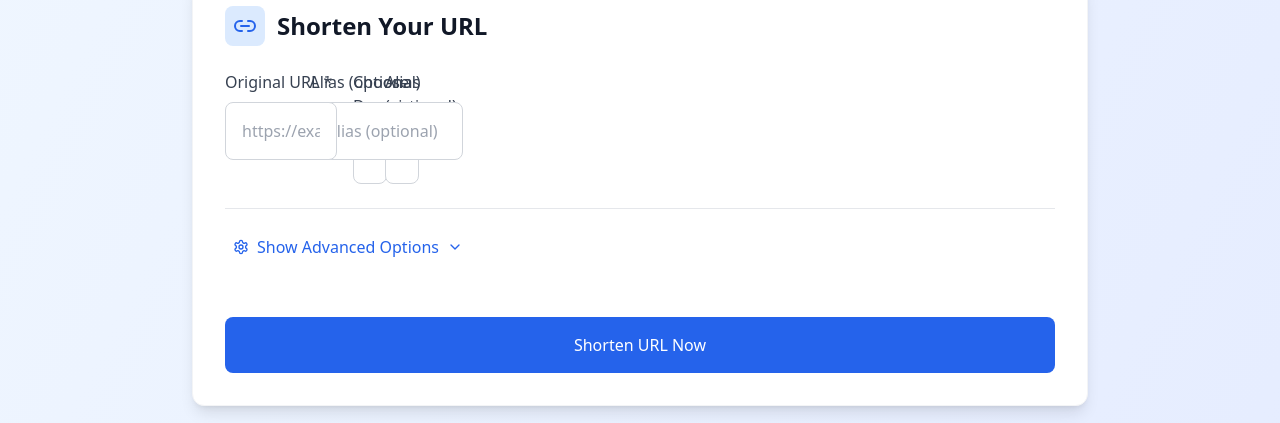
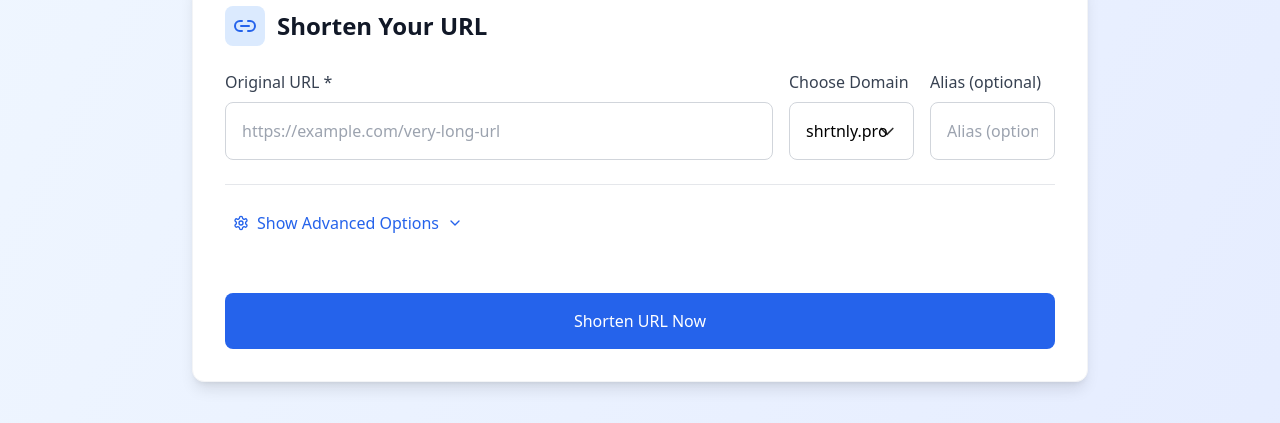
Before and after one commit to shrtnly/Shrtnly, a React (Vite) app: page / in a window 1280 px wide. Shown: the part 200-623 px from the top of the page. Built offline with nearby package versions, Linux system fonts and the light colour scheme; no server answers.

Commit message:
Updated LinkForm.tsx

```diff
--- a/src/components/LinkForm.tsx
+++ b/src/components/LinkForm.tsx
@@ -236,11 +236,8 @@ const LinkForm: React.FC<LinkFormProps> = ({ onLinkCreated }) => {
         <h2 className="text-xl sm:text-2xl font-bold text-gray-900">Shorten Your URL</h2>
       </div>
 
-      <form ref={formRef} onSubmit={handleSubmit} className="space-y-6" id="link-form">
-        {/* URL and Short Code Row */}
-        <div className="grid grid-cols-1 md:grid-cols-10 gap-4">
-
-          {/* Original URL */}
+      <form onSubmit={handleSubmit} className="space-y-6">
+      {/* Form Grid */}
       <div className="grid grid-cols-12 gap-4 items-start">
         {/* Original URL - 8 cols */}
         <div className="col-span-12 md:col-span-8">
@@ -333,26 +330,6 @@ const LinkForm: React.FC<LinkFormProps> = ({ onLinkCreated }) => {
           />
         </div>
       </div>
-
-  {/* Alias (optional) - 2 cols (~16%) */}
-  <div className="col-span-12 md:col-span-2">
-    <label htmlFor="short_code" className="block text-sm sm:text-base font-medium text-gray-700 mb-2">
-      Alias (optional)
-    </label>
-    <input
-      type="text"
-      id="short_code"
-      name="short_code"
-      value={formData.short_code}
-      onChange={handleChange}
-      placeholder="Alias (optional)"
-      className="w-full px-4 py-3 sm:py-4 text-sm sm:text-base border border-gray-300 rounded-lg focus:ring-2 focus:ring-blue-500 focus:border-blue-500 transition-colors"
-      pattern="[a-zA-Z0-9_-]+"
-      maxLength={5}
-      title="Only letters, numbers, hyphens, and underscores allowed"
-    />
-  </div>
-</div>
 
 
 
```
